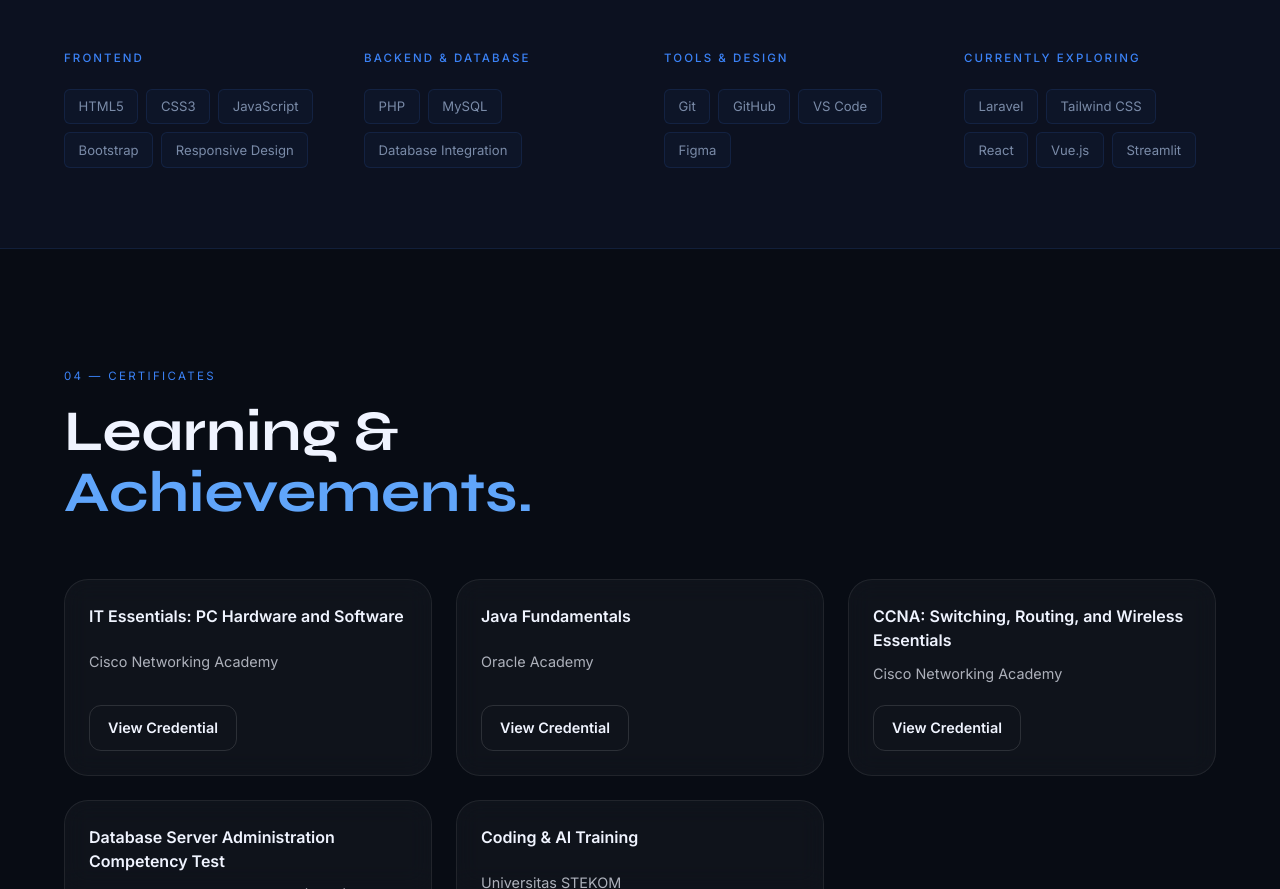
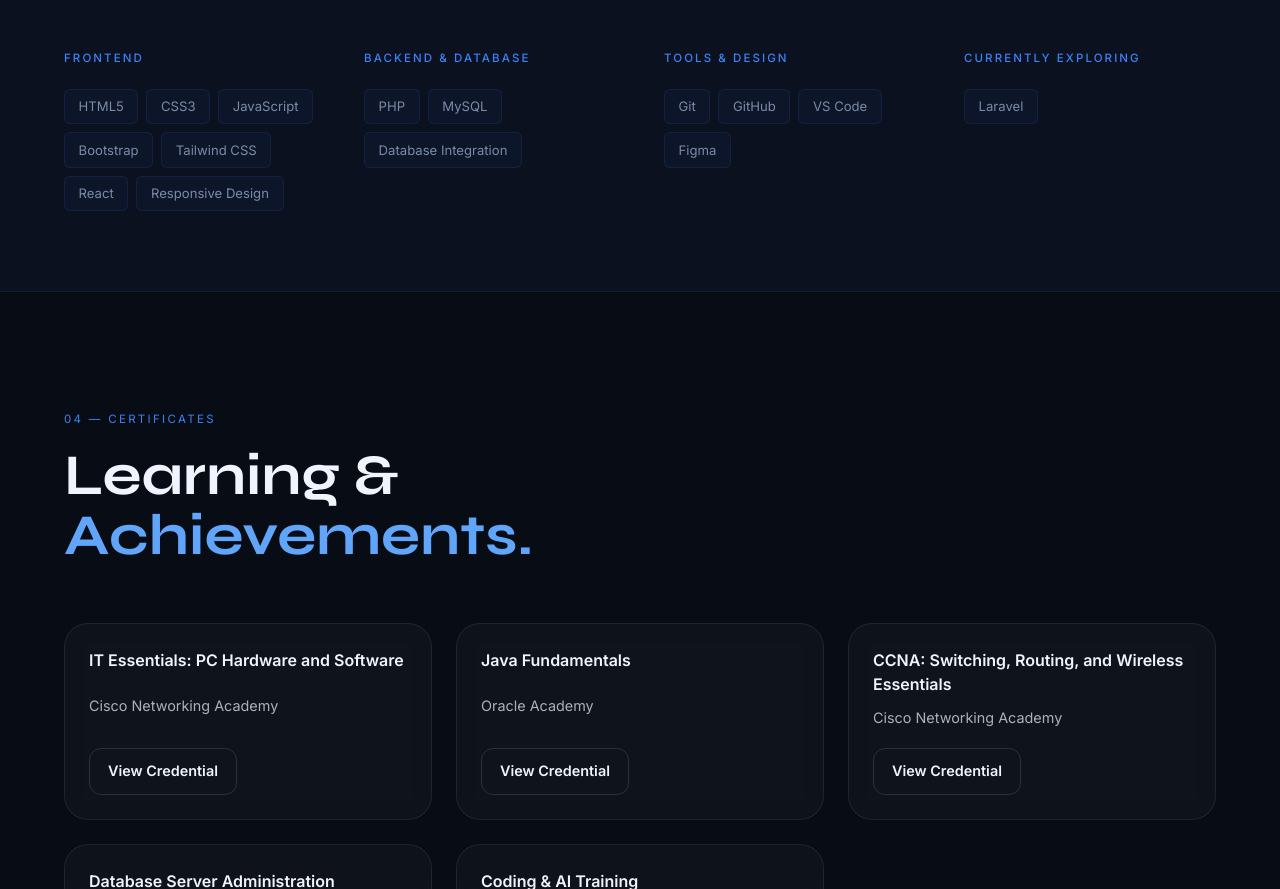
Before and after one commit to life4ninid/nydiaportfolio, a plain HTML site: page index.html in a window 1280 px wide. Shown: the part 3093-3982 px from the top of the page. Drawn offline with nearby package versions, Linux system fonts and the light colour scheme.

Commit message:
Update portfolio content

```diff
--- a/index.html
+++ b/index.html
@@ -304,6 +304,8 @@
           <span class="pill">CSS3</span>
           <span class="pill">JavaScript</span>
           <span class="pill">Bootstrap</span>
+          <span class="pill">Tailwind CSS</span>
+          <span class="pill">React</span>
           <span class="pill">Responsive Design</span>
         </div>
       </div>
@@ -331,10 +333,6 @@
         <h4>Currently Exploring</h4>
         <div class="skill-pills">
           <span class="pill">Laravel</span>
-          <span class="pill">Tailwind CSS</span>
-          <span class="pill">React</span>
-          <span class="pill">Vue.js</span>
-          <span class="pill">Streamlit</span>
         </div>
       </div>
     </div>
```
